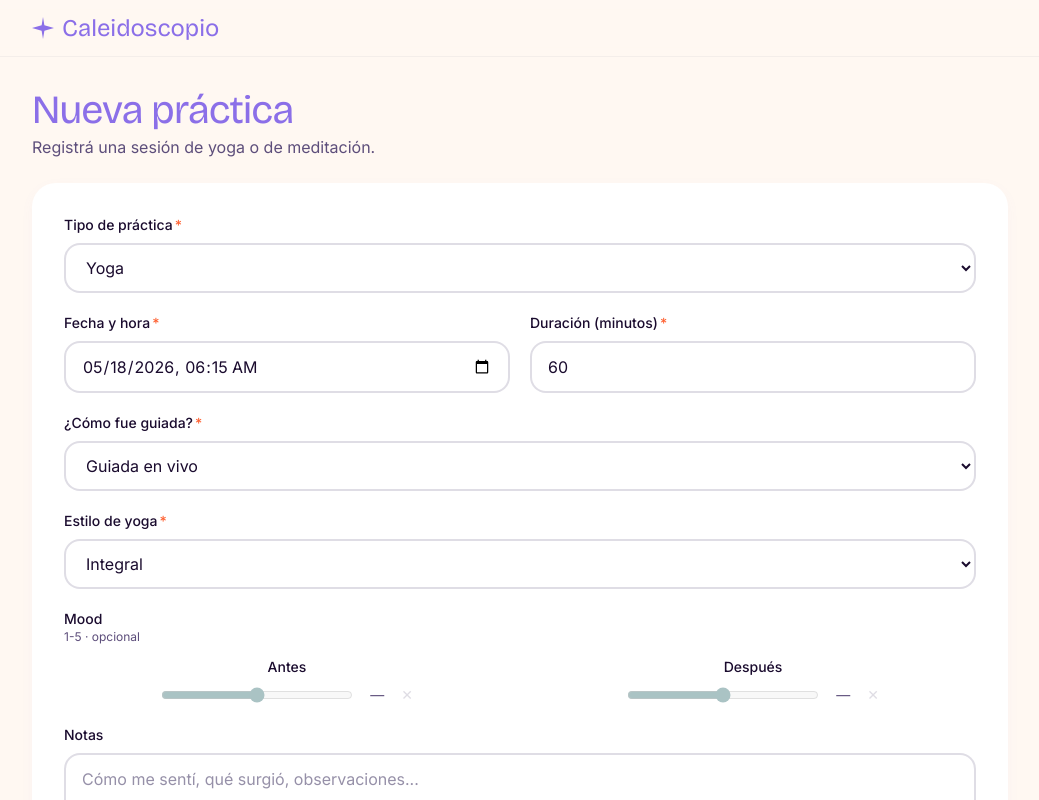
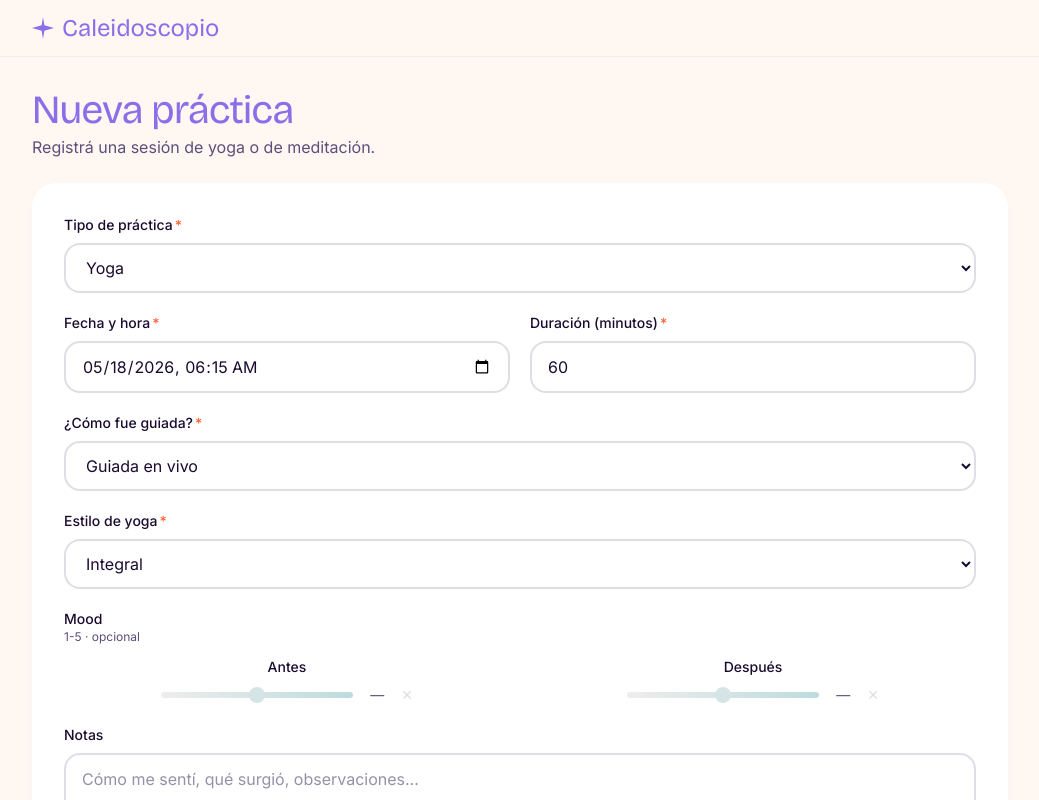
Before and after one commit to arambarrid/yoga-diary, a Next.js app: page /practices/new in a window 1280 px wide. Shown: the top 800 px of the page, without its empty margins (120-1159 px from the left). Built offline with nearby package versions, Linux system fonts and the light colour scheme.

Commit message:
feat(mood-slider): thumb color follows track gradient position

```diff
--- a/src/app/globals.css
+++ b/src/app/globals.css
@@ -100,3 +100,59 @@ body {
     transition-duration: 0.01ms !important;
   }
 }
+
+  .mood-slider {
+    appearance: none;
+    background: transparent;
+    cursor: pointer;
+    height: 16px;
+  }
+
+  .mood-slider::-webkit-slider-runnable-track {
+    height: 6px;
+    background: linear-gradient(
+      to right,
+      #D6D3D1,
+      var(--color-meditation-500)
+    );
+    border-radius: 9999px;
+  }
+
+  .mood-slider::-webkit-slider-thumb {
+    appearance: none;
+    -webkit-appearance: none;
+    width: 16px;
+    height: 16px;
+    border-radius: 50%;
+    background: color-mix(
+      in srgb,
+      #D6D3D1 calc((5 - var(--value, 3)) * 25%),
+      var(--color-meditation-500)
+    );
+    margin-top: -5px;
+    cursor: grab;
+  }
+
+  .mood-slider::-moz-range-track {
+    height: 6px;
+    background: linear-gradient(
+      to right,
+      #D6D3D1,
+      var(--color-meditation-500)
+    );
+    border-radius: 9999px;
+    border: none;
+  }
+
+  .mood-slider::-moz-range-thumb {
+    width: 16px;
+    height: 16px;
+    border-radius: 50%;
+    background: color-mix(
+      in srgb,
+      #D6D3D1 calc((5 - var(--value, 3)) * 25%),
+      var(--color-meditation-500)
+    );
+    border: none;
+    cursor: grab;
+  }
--- a/src/components/ui/MoodSlider.tsx
+++ b/src/components/ui/MoodSlider.tsx
@@ -22,7 +22,8 @@
           step={1}
           value={value ?? 3}
           onChange={(e) => setValue(Number(e.target.value))}
-          className={`w-48 accent-meditation-700 ${engaged ? "" : "opacity-40"}`}
+          style={{ "--value": String(value ?? 3) } as React.CSSProperties}
+          className={`mood-slider w-48 ${engaged ? "" : "opacity-40"}`}
         />
         <span className="w-6 text-center text-sm tabular-nums text-ink-600">
           {engaged ? value : "—"}
```
